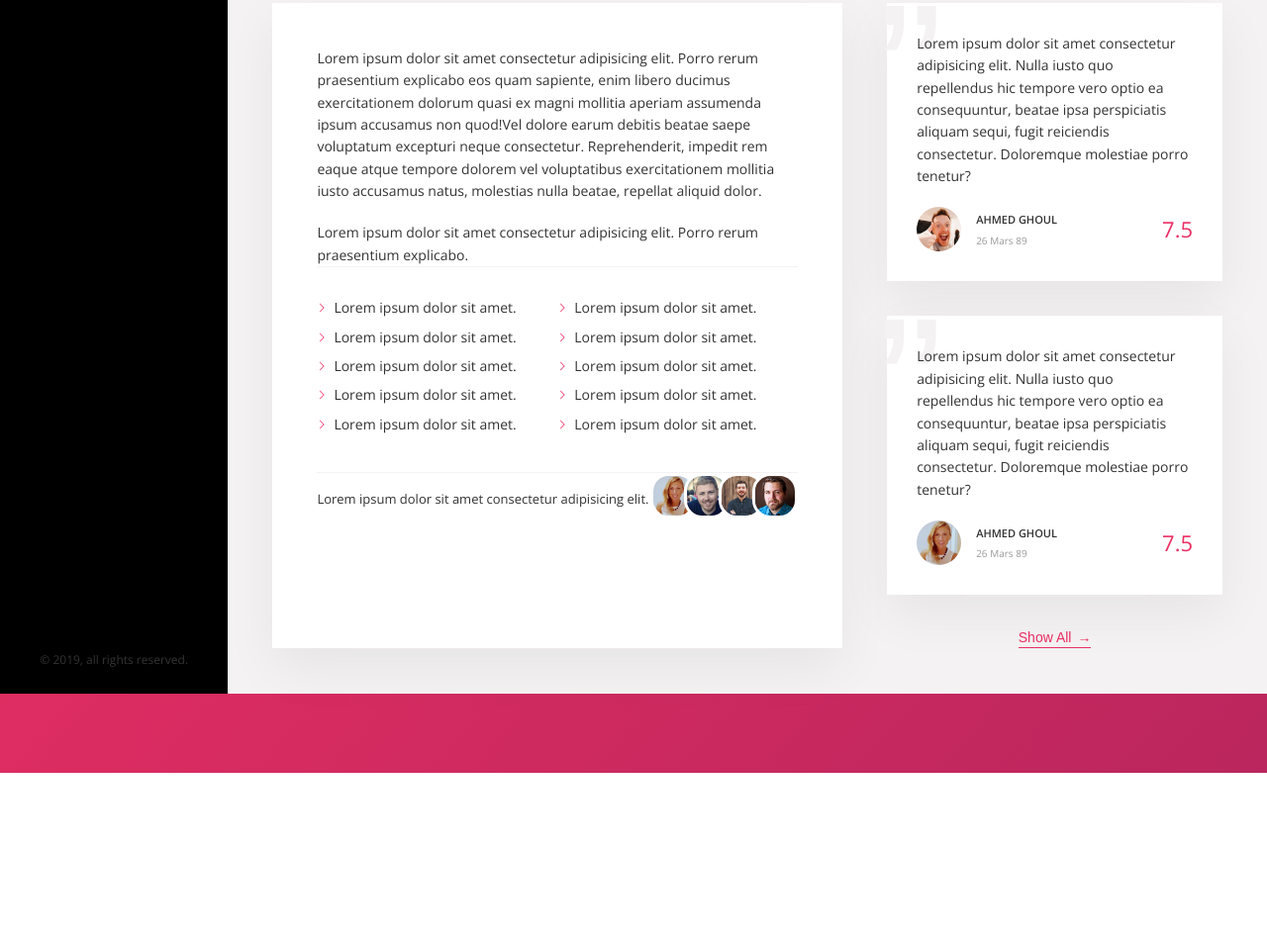
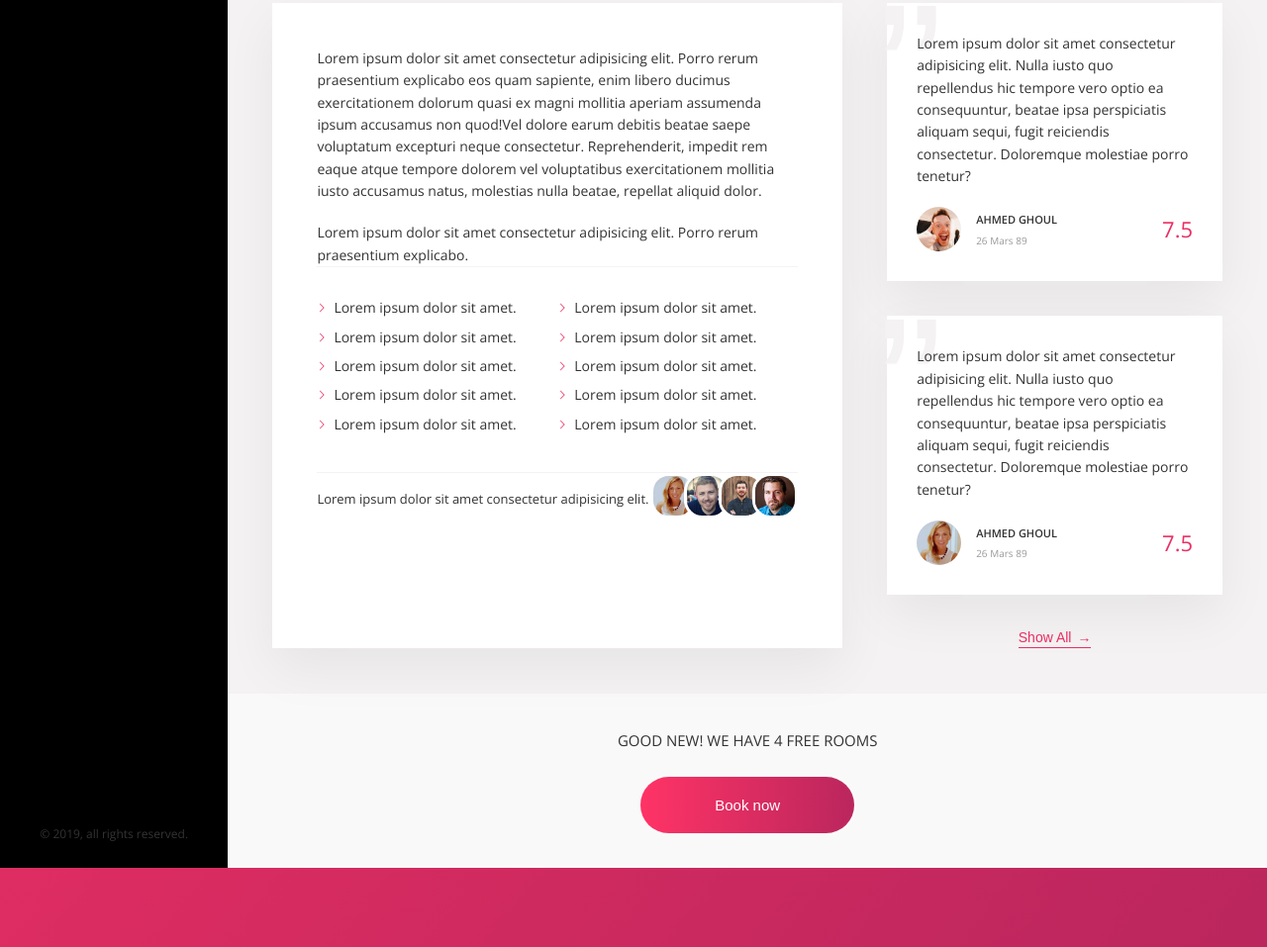
Before and after one commit to ghoul007/Advanced-CSS-Flexbox, a website: page index.html in a window 1280 px wide. Shown: the part 659-1616 px from the top of the page at 99% size. Before the commit the page ends 1440 px from the top, so only its background shows below. Drawn offline with nearby package versions, Linux system fonts and the light colour scheme.

Commit message:
fix btn cta

```diff
--- a/index.html
+++ b/index.html
@@ -241,9 +241,21 @@
 
 							</figure>
 
-                                    <button class="btn-inline"> Show All <span>&rarr;</span></button>
+							<button class="btn-inline"> Show All <span>&rarr;</span></button>
 
 						</div>
+					</div>
+
+
+
+					<div class="cta">
+						<h2 class="cta__book-now">
+							Good new! we have 4 free rooms
+						</h2>
+						<button class="btn">
+                            <span class="btn__visible">Book now</span>
+                            <span class="btn__invisible">test</span>
+                        </button>
 					</div>
 
 
--- a/sass/_components.scss
+++ b/sass/_components.scss
@@ -471,3 +471,76 @@ position:  relative;
         z-index: 1;
     }
 }
+
+
+/////////////////////
+//// CTA
+
+.cta{
+padding: 3.5rem 0;
+text-align: center;
+
+
+&__book-now{
+    font-size: 1.5rem;
+    font-weight: 300;
+    text-transform: uppercase;
+    margin-bottom: 2.5rem;
+
+}
+
+}
+
+
+//////////////////////
+///// call to action
+
+.btn{
+
+    font-size: 1.5rem;
+    border: none;
+    font-weight: 300;
+    border-radius: 100px;
+    background-image: linear-gradient(to right, var(--color-primary-light), var(--color-primary-dark));
+    color: #fff;
+    position: relative;
+    overflow: hidden;
+    cursor: pointer;
+
+    & > * {
+       height: 100%;
+        width: 100%;
+        display: inline-block;
+      transition: all .2s;
+    }
+
+    &__visible{
+        padding: 2rem 7.5rem;
+    }
+
+    &__invisible{
+
+        padding: 2rem 0;
+        position: absolute;
+        left: 0;
+        top: -100%;
+
+    }
+
+&:hover{
+     background-image: linear-gradient(to left, var(--color-primary-light), var(--color-primary-dark));
+}
+
+       &:hover &__visible{
+           transform: translateY(100%);
+        }
+
+        &:hover &__invisible{
+                 top:  0%;
+        }
+
+
+    &:focus{
+        outline: none;
+    }
+}
```
Also changed, not shown: css/style.css.
